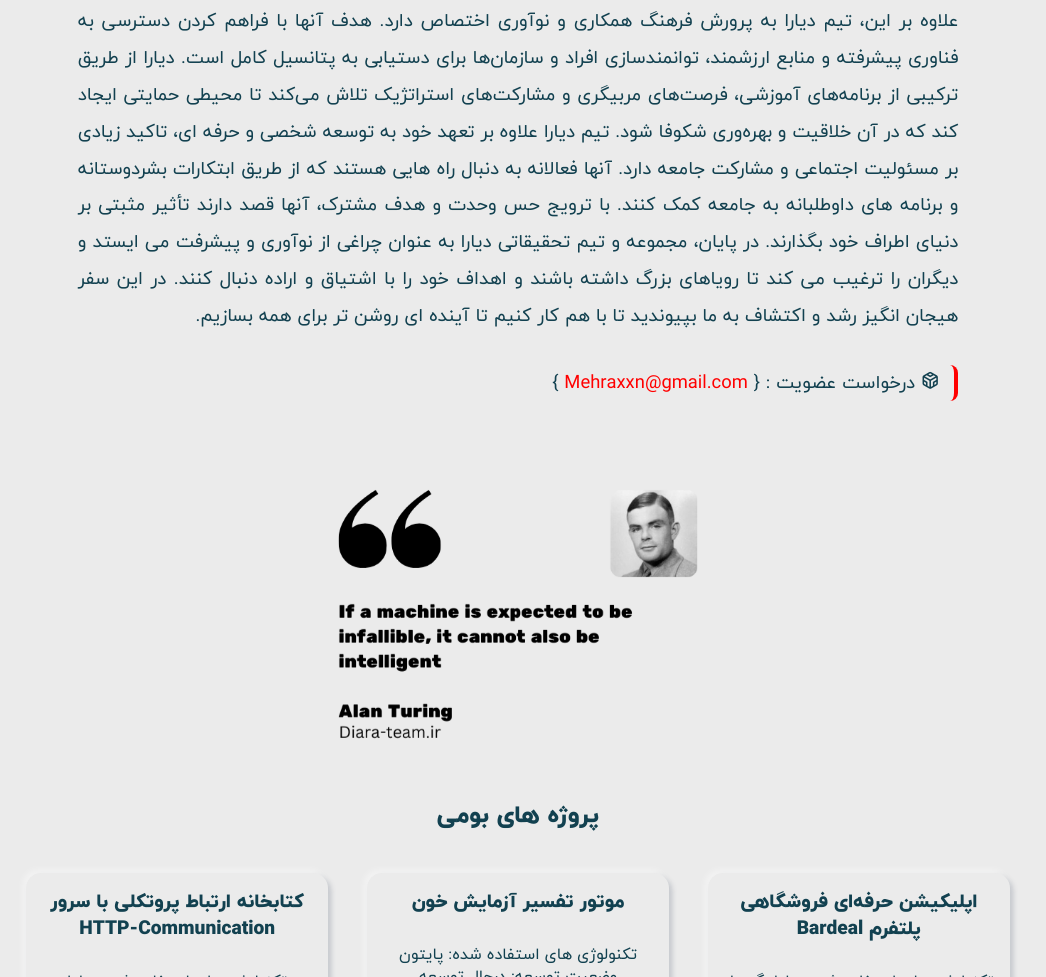
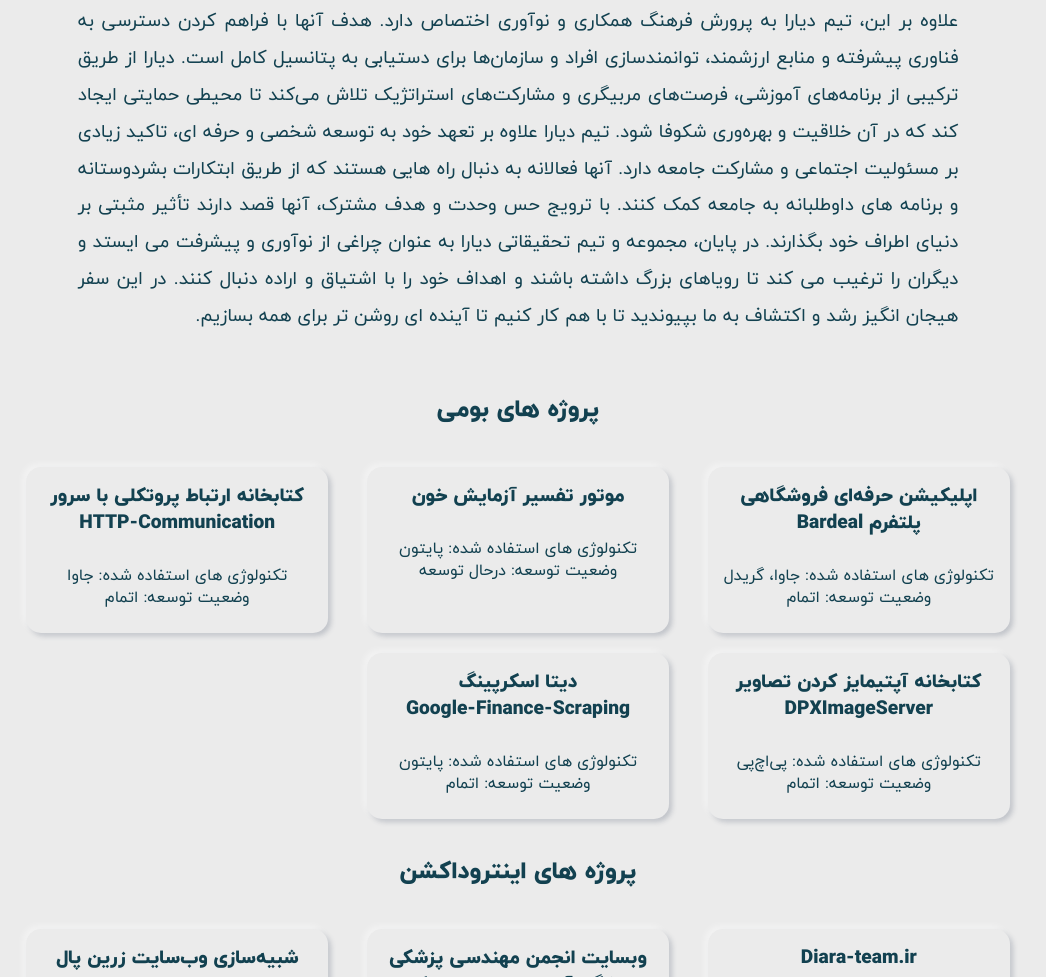
Before and after one commit to Diara-Token/Diara.ir, a plain HTML site: page index.html in a window 1280 px wide. Shown: the part 410-1387 px from the top of the page, without its empty margins (122-1168 px from the left). Drawn offline with Linux system fonts and the light colour scheme; a script that the page names is missing; files whose address does not match are found by name.

Commit message:
Update index.html

```diff
--- a/index.html
+++ b/index.html
@@ -117,13 +117,8 @@
 
 در پایان، مجموعه و تیم تحقیقاتی دیارا به عنوان چراغی از نوآوری و پیشرفت می ایستد و دیگران را ترغیب می کند تا رویاهای بزرگ داشته باشند و اهداف خود را با اشتیاق و اراده دنبال کنند. در این سفر هیجان انگیز رشد و اکتشاف به ما بپیوندید تا با هم کار کنیم تا آینده ای روشن تر برای همه بسازیم.
                 </p>
-                <p dir="rtl" style="border-radius: 8px; margin-top: 30px; border-right: 4px solid red; padding-right: 15px;">
-                    <i class="icon-codesandbox"></i>  درخواست عضویت : { <a style="color: red;" href="mailto:mehraxxn@gmail.com">Mehraxxn@gmail.com</a> }
             </div>
         <section id="section-team" class="sections">
-            <div align="center">
-                <img  style="object-fit: scale-down;" width="50%" src="/assets/images/If-a.png"/>
-            </div>
             <div id="section-teamsiy"></div>
             <br>
             <h2 class="title">پروژه‌ های بومی</h2>
```
